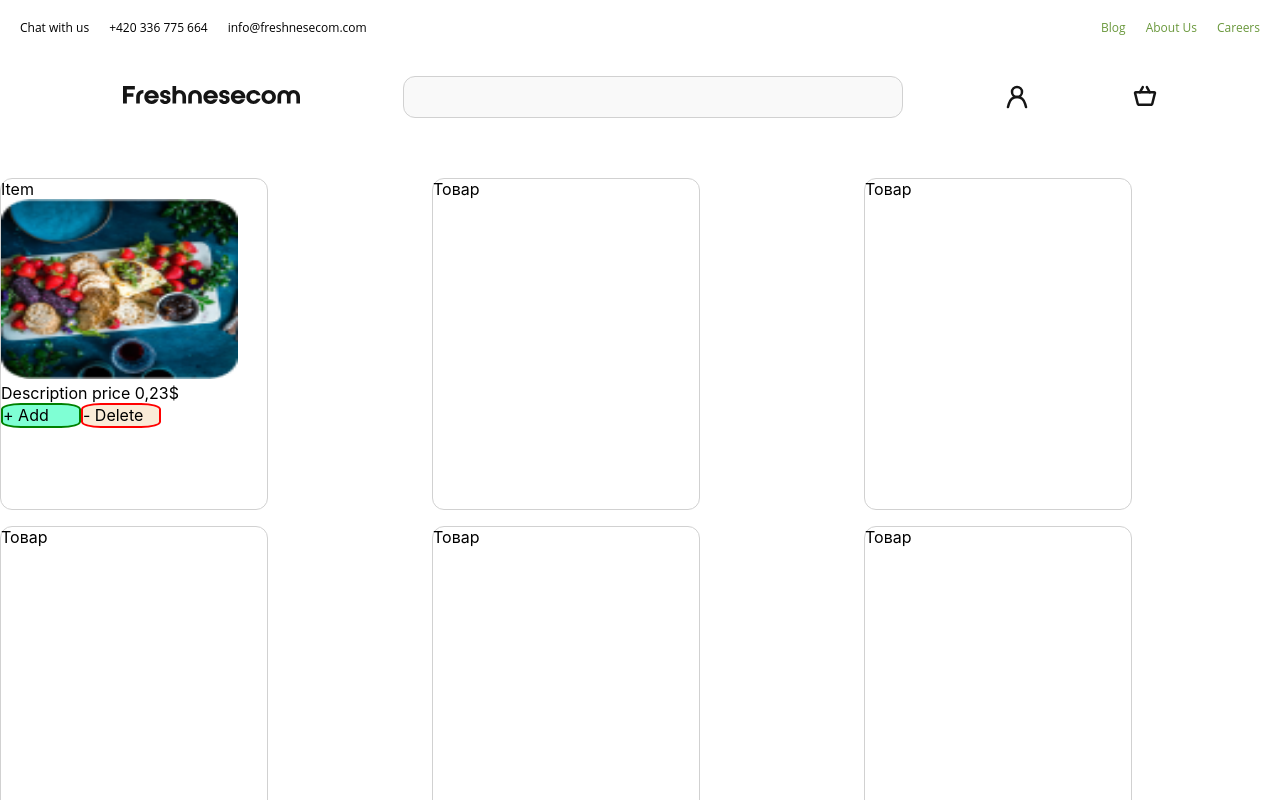
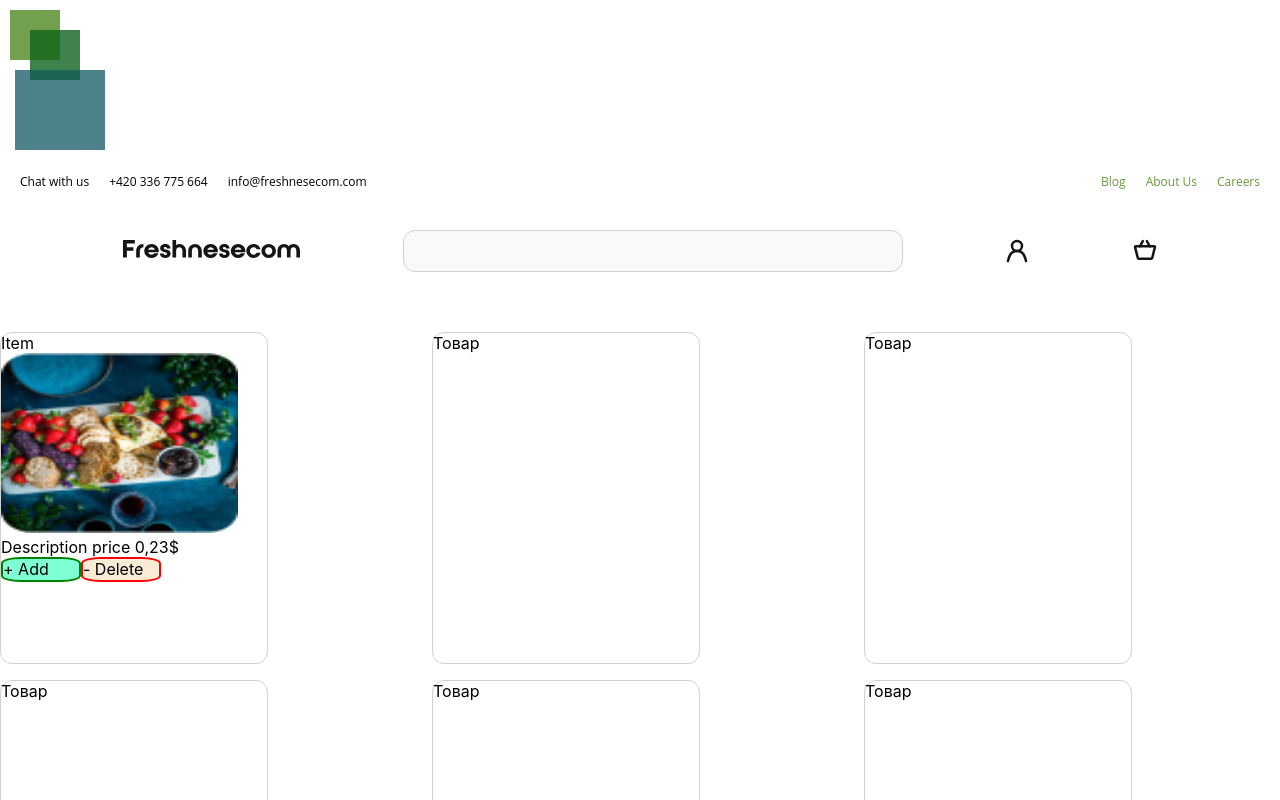
Before and after one commit to dash-cat/my-app, a React (Create React App) app: page / in a window 1280 px wide. Shown: the top 800 px of the page. Built offline with nearby package versions, Linux system fonts and the light colour scheme.

Commit message:
canvas add element

```diff
--- a/src/HomeApp.tsx
+++ b/src/HomeApp.tsx
@@ -3,11 +3,13 @@ import logo from './logo.svg';
 import './App.css';
 import Header from './Header';
 import Body from './Body'
+import Stars from './Stars';
 
 
 function HomeApp() {
   return (
     <div className="HomeApp">
+      <Stars/>
         <Header/>
         <Body/>
       <footer ></footer>
--- /dev/null
+++ b/src/Stars.tsx
@@ -0,0 +1,34 @@
+import React from 'react';
+import logo from './logo.svg';
+import './App.css';
+
+// function Stars() {
+//   return (
+//     <canvas id="tutorial" width="150" height="150"></canvas>
+
+//   );
+// }
+class Stars extends React.Component {
+    constructor(props: {}) {
+      super(props);
+    }
+    private myRef = React.createRef<HTMLCanvasElement>();
+    componentDidMount() {
+      const canvasik = this.myRef?.current
+      var ctx = canvasik?.getContext("2d");
+        if (!ctx) { return }
+        ctx.fillStyle = "rgb(70,130,20, .5)";
+        ctx.fillRect (10, 10, 50, 50);
+
+        ctx.fillStyle = "rgba(0, 90, 20, 0.5)";
+        ctx.fillRect (30, 30, 50, 50);
+
+        ctx.fillStyle = "rgba(20, 90, 100, 0.5)";
+        ctx.fillRect (15, 70, 90, 90);
+    }
+    render() {
+      return <canvas id="tutorial" width="150" height="150" ref={this.myRef} />;
+    }
+  }
+
+export default Stars;
```
